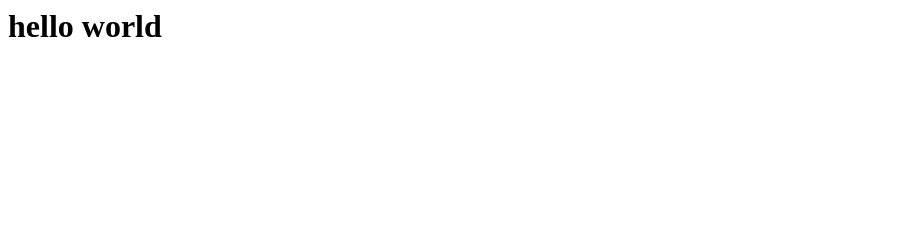
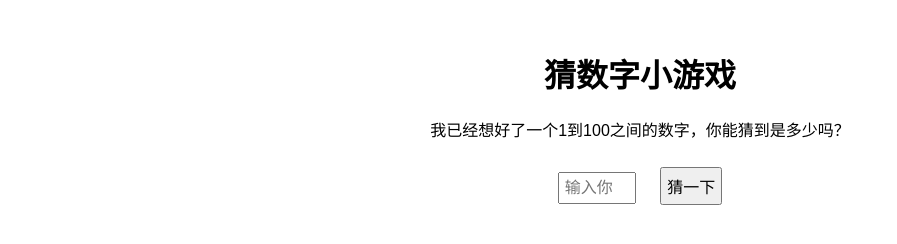
Before and after one commit to ziyouyouzyew/ziyouyouzyew.github.io, a plain HTML site: page index.html in a window 1280 px wide. Shown: the whole page, without its empty margins (0-897 px from the left). Drawn offline with Linux system fonts and the light colour scheme.

Commit message:
Update index.html

```diff
--- a/index.html
+++ b/index.html
@@ -1 +1,50 @@
-<h1>hello world</h1>
+<!DOCTYPE html>
+<html lang="zh-CN">
+<head>
+    <meta charset="UTF-8">
+    <meta name="viewport" content="width=device-width, initial-scale=1.0">
+    <title>猜数字小游戏</title>
+    <style>
+        body {
+            font-family: Arial, sans-serif;
+            text-align: center;
+            margin-top: 50px;
+        }
+        input, button {
+            margin: 10px;
+            padding: 5px;
+            font-size: 16px;
+        }
+    </style>
+</head>
+<body>
+    <h1>猜数字小游戏</h1>
+    <p>我已经想好了一个1到100之间的数字，你能猜到是多少吗？</p>
+    <input type="number" id="guessInput" min="1" max="100" placeholder="输入你的猜测">
+    <button onclick="checkGuess()">猜一下</button>
+    <p id="result"></p>
+
+    <script>
+        // 生成1到100之间的随机数
+        let randomNumber = Math.floor(Math.random() * 100) + 1;
+
+        function checkGuess() {
+            // 获取用户输入的数字
+            let userGuess = parseInt(document.getElementById('guessInput').value);
+            let resultText = document.getElementById('result');
+
+            if (userGuess < randomNumber) {
+                resultText.textContent = '你猜的数字小了！再试一次。';
+            } else if (userGuess > randomNumber) {
+                resultText.textContent = '你猜的数字大了！再试一次。';
+            } else if (userGuess === randomNumber) {
+                resultText.textContent = '恭喜你，猜对了！';
+                // 重新生成一个随机数，以便可以继续玩
+                randomNumber = Math.floor(Math.random() * 100) + 1;
+            } else {
+                resultText.textContent = '请输入一个有效的数字。';
+            }
+        }
+    </script>
+</body>
+</html>
```
